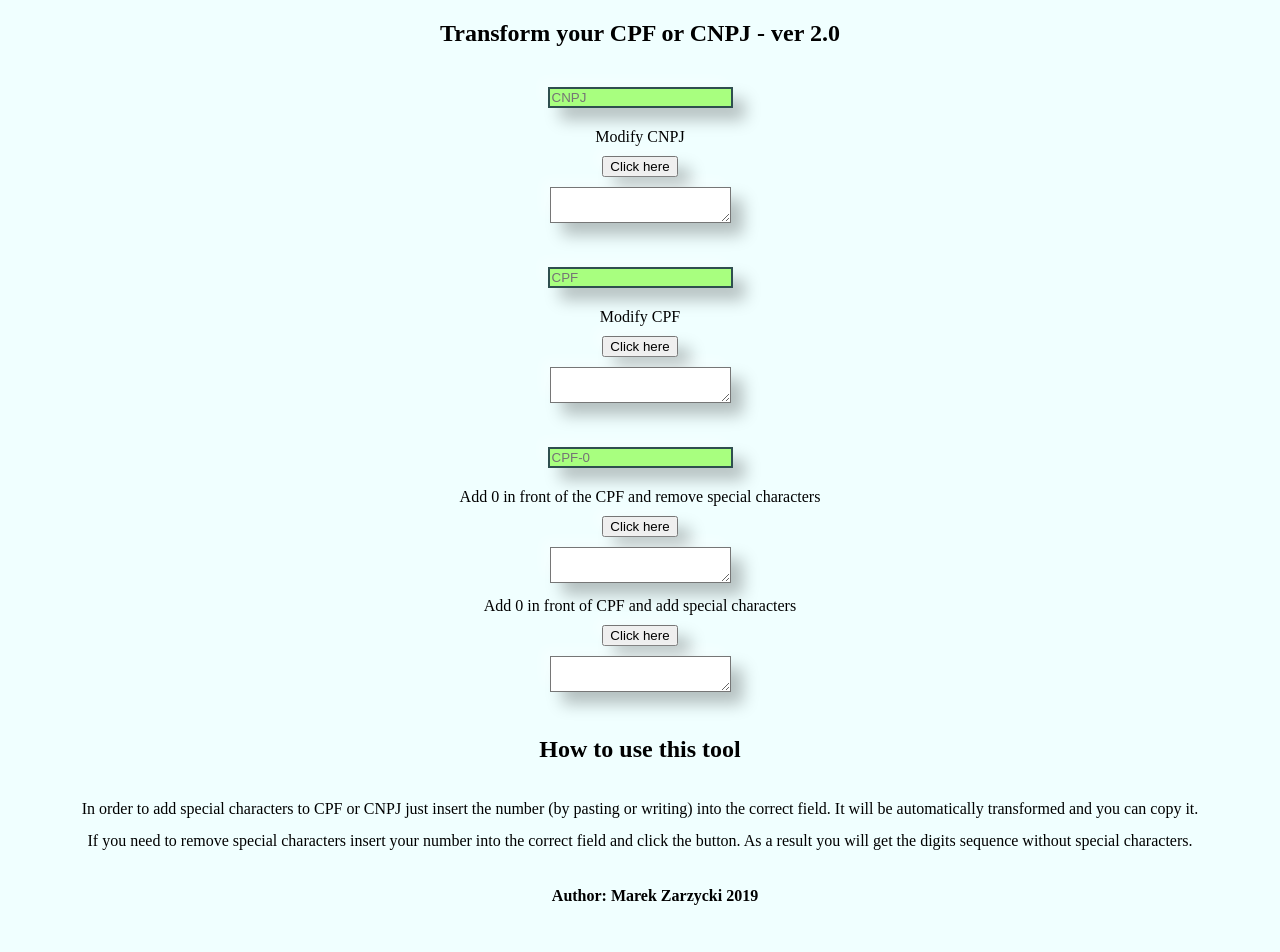
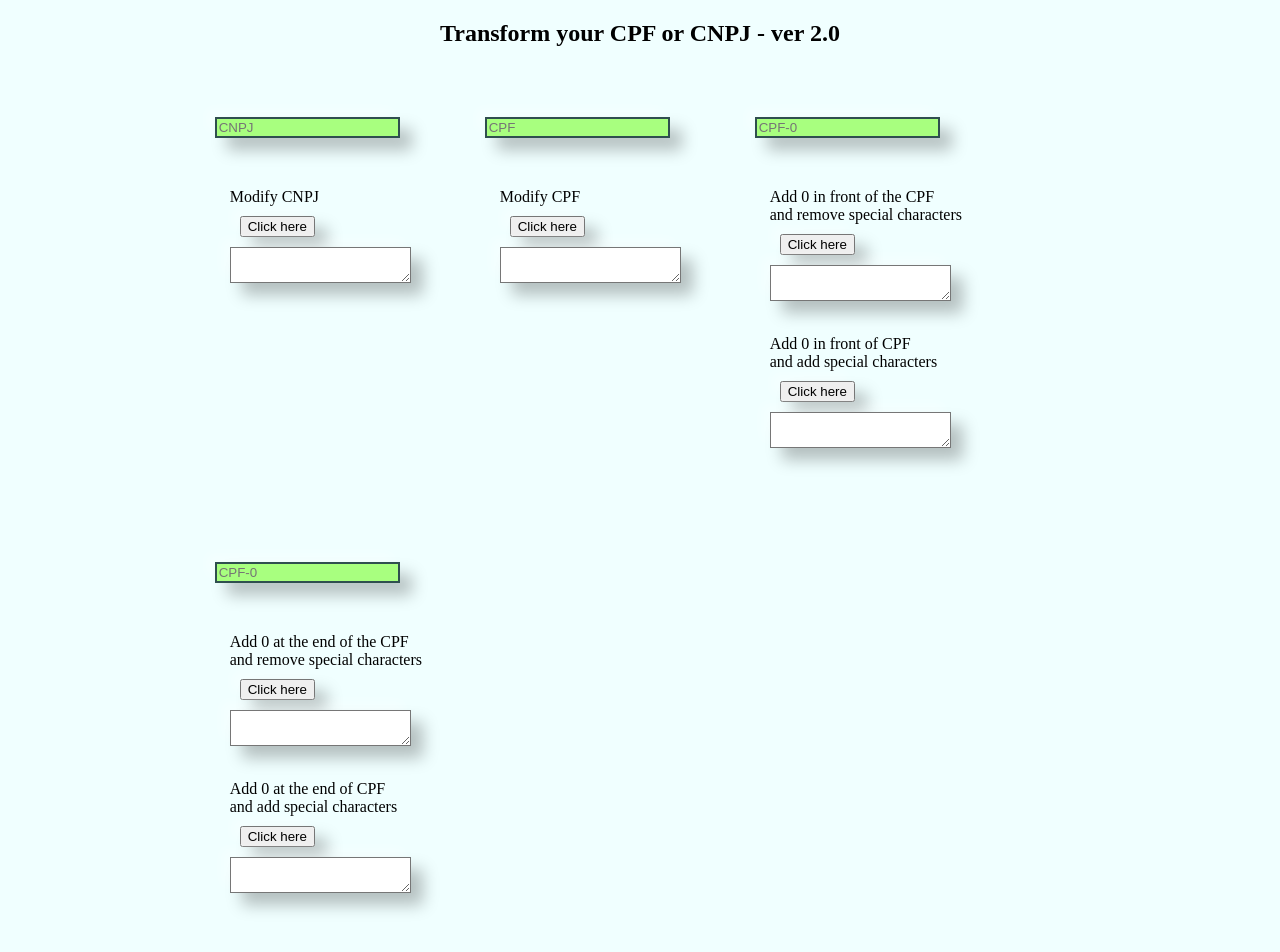
Before and after one commit to mazarzycki/CPFandCNPJconverter, a plain HTML site: page index.html in a window 1280 px wide. Shown: the top 952 px of the page. Before the commit the page ends 926 px from the top, so only its background shows below. Drawn offline with nearby package versions, Linux system fonts and the light colour scheme.

Commit message:
0 at the end

```diff
--- a/index.html
+++ b/index.html
@@ -36,14 +36,28 @@
     <div class="form3">
       <input class="cpf0" id="cpf0" placeholder="CPF-0">
       <div class="button-cpf0">
-        Add 0 in front of the CPF and remove special characters <br>
+        Add 0 in front of the CPF <br/>and remove special characters <br>
         <button type="" id="button3" class="btn">Click here</button> <br>
         <textarea id="cpf0-result"></textarea>
       </div>
       <div class="button-cpf0">
-        Add 0 in front of CPF and add special characters <br>
+        Add 0 in front of CPF <br/>and add special characters <br>
         <button type="" id="button4" class="btn">Click here</button> <br>
         <textarea id="cpf0-result-with-dots"></textarea>
+      </div>
+    </div>
+
+    <div class="form4">
+      <input class="cpf0" id="cpf0" placeholder="CPF-0">
+      <div class="button-cpf0">
+        Add 0 at the end of the CPF <br/>and remove special characters <br>
+        <button type="" id="button5" class="btn">Click here</button> <br>
+        <textarea id="cpf0-result-end"></textarea>
+      </div>
+      <div class="button-cpf0">
+        Add 0 at the end of CPF <br/>and add special characters <br>
+        <button type="" id="button6" class="btn">Click here</button> <br>
+        <textarea id="cpf0-result-with-dots-end"></textarea>
       </div>
     </div>
 
@@ -110,6 +124,25 @@
 
         document.getElementById("cpf0-result-with-dots").innerText = "0" + cpf;
       })
+      $("#button5").on("click", function (e) {
+        e.preventDefault(e);
+
+        var cpf = $("#cpf0").val();
+        var cpf2 = cpf.replace('.', '');
+        var cpf2 = cpf2.replace('.', '');
+
+        var cpf2 = cpf2.replace('-', '');
+
+        document.getElementById("cpf0-result-end").innerText = cpf2 + "0";
+      })
+
+      $("#button6").on("click", function (e) {
+        e.preventDefault(e);
+
+        var cpf = $("#cpf0").val();
+
+        document.getElementById("cpf0-result-with-dots-end").innerText = cpf + "0";
+      })
     });
   </script>
 </body>
--- a/style.css
+++ b/style.css
@@ -2,16 +2,17 @@
     body {
       background-color: azure;
     }
-
     h2 {
       text-align: center;
     }
-
     .forms {
-      text-align: center;
+      margin: 0 12%;
+      display: flex;
+      flex-wrap: wrap;
     }
     .forms div {
-      padding-bottom: 10px;
+     margin: 30px 35px;
+     width: 200px;
     }
    .btn {
      margin: 10px ;
@@ -34,7 +35,7 @@
       margin: 30px;
       line-height: 2em;
     }
-textarea {
+    textarea {
     box-shadow:
     12px 12px 16px 0 rgba(0, 0, 0, 0.25),
     -8px -8px 12px 0 rgba(255, 255, 255, 0.3);
```
